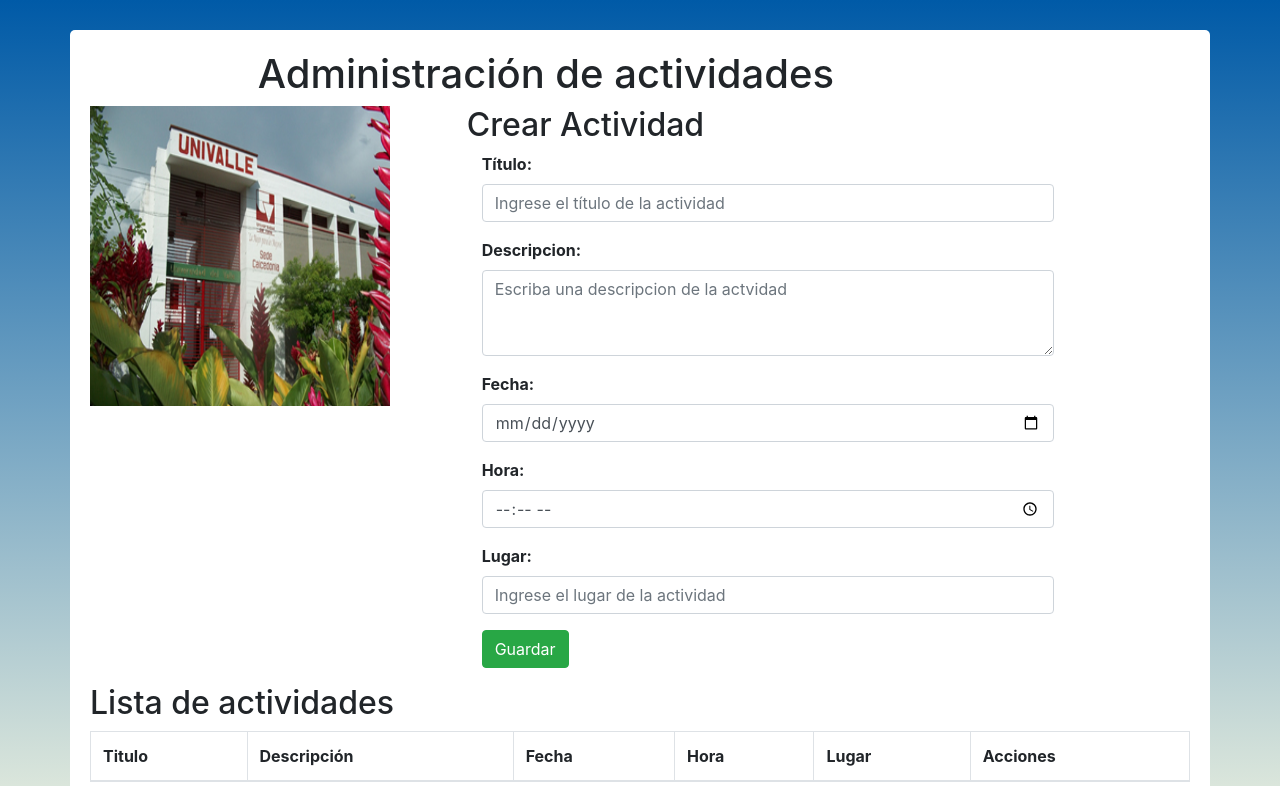
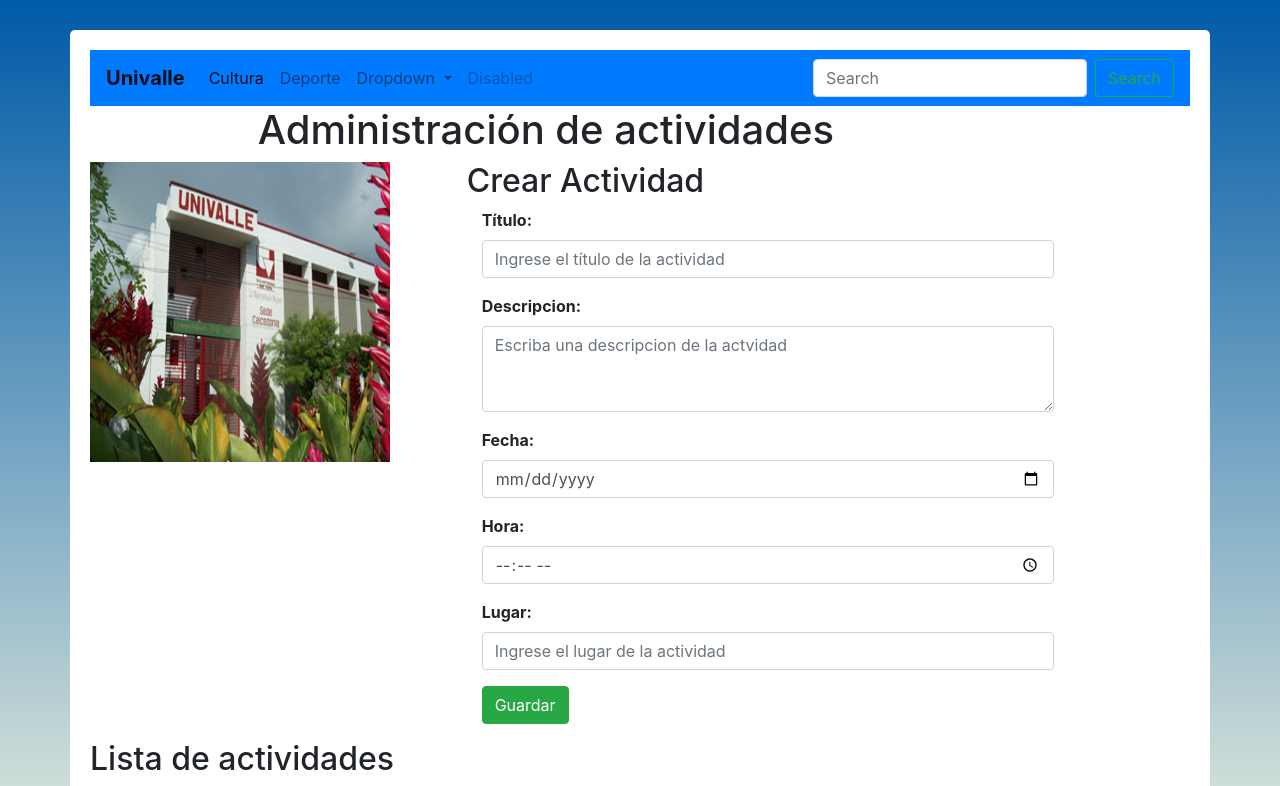
Before and after one commit to kevin-bot/Angular-CrudActividadesUnivalle, an Angular app: page / in a window 1280 px wide. Shown: the top 786 px of the page. Built offline with nearby package versions, Linux system fonts and the light colour scheme.

Commit message:
Agregar jquery

```diff
--- a/src/app/app.component.html
+++ b/src/app/app.component.html
@@ -1,4 +1,6 @@
+
 
 <div class="container app">
+  <app-navbar></app-navbar>
   <app-create-activity></app-create-activity>
 </div>
--- a/src/app/componet/navbar/navbar.component.html
+++ b/src/app/componet/navbar/navbar.component.html
@@ -1 +1,42 @@
-<p>navbar works!</p>
+<nav class="navbar navbar-expand-lg navbar-light  bg-primary">
+
+    <a class="navbar-brand font-weight-bold" href="#">{{title}}</a>
+
+    <button class="navbar-toggler" type="button" data-toggle="collapse" data-target="#navbarSupportedContent" aria-controls="navbarSupportedContent" aria-expanded="false" aria-label="Toggle navigation">
+        <span class="navbar-toggler-icon"></span>
+      </button>
+
+    <div class="collapse navbar-collapse" id="navbarSupportedContent">
+
+      <ul class="navbar-nav mr-auto">
+
+        <li class="nav-item active">
+          <a class="nav-link" href="#">Cultura<span class="sr-only">(current)</span></a>
+        </li>
+
+        <li class="nav-item">
+          <a class="nav-link" href="#">Deporte</a>
+        </li>
+
+        <li class="nav-item dropdown">
+          <a class="nav-link dropdown-toggle" href="#" id="navbarDropdown" role="button" data-toggle="dropdown" aria-haspopup="true" aria-expanded="false">
+            Dropdown
+          </a>
+          <div class="dropdown-menu" aria-labelledby="navbarDropdown">
+            <a class="dropdown-item" href="#">Action</a>
+            <a class="dropdown-item" href="#">Another action</a>
+            <div class="dropdown-divider"></div>
+            <a class="dropdown-item" href="#">Something else here</a>
+          </div>
+        </li>
+
+        <li class="nav-item">
+          <a class="nav-link disabled" href="#">Disabled</a>
+        </li>
+      </ul>
+      <form class="form-inline my-2 my-lg-0">
+        <input class="form-control mr-sm-2" type="search" placeholder="Search" aria-label="Search">
+        <button class="btn btn-outline-success my-2 my-sm-0" type="submit">Search</button>
+      </form>
+    </div>
+  </nav>
--- a/src/app/componet/navbar/navbar.component.ts
+++ b/src/app/componet/navbar/navbar.component.ts
@@ -7,6 +7,7 @@ import { Component, OnInit } from '@angular/core';
 })
 export class NavbarComponent implements OnInit {
 
+  title: string = 'Univalle';
   constructor() { }
 
   ngOnInit() {
```
